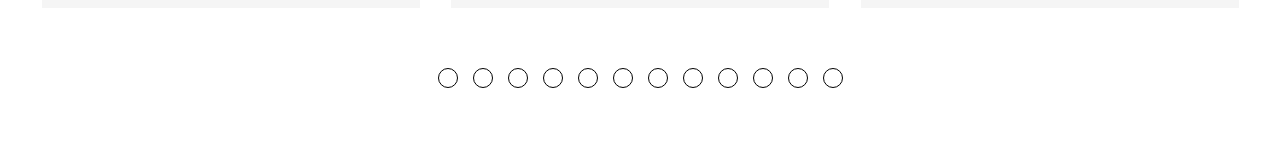
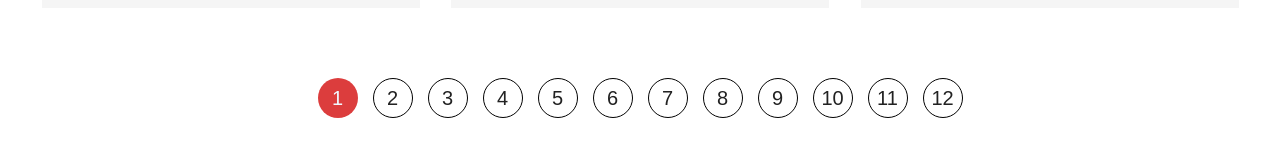
Before and after one commit to RitaYeghiazaryan/RayShop, a React (Create React App) app: page / in a window 1280 px wide. Shown: the part 569-726 px from the top of the page. Built offline with nearby package versions, Linux system fonts and the light colour scheme.

Commit message:
useMemo effects

```diff
--- a/src/App.js
+++ b/src/App.js
@@ -129,7 +129,6 @@ class App extends Component {
           name: "Air Jordan Limited",
           imageUrl: "https://i.ibb.co/w4k6Ws9/nike-funky.png",
           price: 190,
-
           category:"sneakers"
         },
         {
--- a/src/components/Order.js
+++ b/src/components/Order.js
@@ -6,10 +6,12 @@ class Order extends Component {
 render() {
   return (
     <div className="order__item" key={this.props.item.id}>
+
         <img src={this.props.item.imageUrl} alt="itmImg"  className="order__img"/>
         <div className="order__description">
           <div className="order__name">{this.props.item.name}</div>
           <div className="order__price">{this.props.item.price}$</div>
+          <div>count:{}</div>
           <FaTrash className="order__delete" onClick={()=>this.props.onDelete(this.props.item.id)
           }/>
         </div>
--- a/src/components/Pagination.js
+++ b/src/components/Pagination.js
@@ -1,4 +1,4 @@
-import React, { useEffect } from "react";
+import React, {useMemo } from "react";
 
 import { useState } from "react";
 import ShopItems from "./ShopItems";
@@ -10,15 +10,30 @@ function Pagenation(props) {
   const [loading, setLoading] = useState([]);
   const [currentPage, setCurrentPage] = useState(1);
   const [itemsPerPage] = useState(3);
-  useEffect(() => {
+  // useEffect(() => {
+  //   const getShopItems = async () => {
+  //     console.log("qani angam");
+  //     setLoading(true);
+  //     const res = await allGoods;
+  //     setShopItems(res);
+  //     setLoading(false);
+  //   };
+  //   getShopItems();
+  // }, [allGoods]);
+
+
+  useMemo(()=>{
     const getShopItems = async () => {
+      console.log("qani angam");
       setLoading(true);
       const res = await allGoods;
       setShopItems(res);
       setLoading(false);
     };
     getShopItems();
-  }, [allGoods]);
+
+
+  },[setShopItems,allGoods])
 
   const lastItemIndex = currentPage * itemsPerPage;
   const firstItemIndex = lastItemIndex - itemsPerPage;
@@ -42,13 +57,14 @@ function Pagenation(props) {
         {pageNumbers.map((number,id) => (
             <li className="page-item" key={id}>
               <button
-
-                className ="pagination__link"
-                onClick={()=>{paginate(number)
+                className={number===currentPage ? 'pagination__link active' :'pagination__link' }
+                onClick={(e)=>{e.preventDefault()
+                  paginate(number)
                 }
 
               }
                 >
+                  {number}
               </button>
             </li>
 
--- a/src/css/pagenation.css
+++ b/src/css/pagenation.css
@@ -1,37 +1,45 @@
 .pagination {
   display: flex;
-  justify-content: space-around;
   gap: 15px;
   margin: 0 auto;
   list-style: none;
+  flex-wrap: wrap;
+  padding: 10px;
 
 }
 
 .pagination__link {
   text-decoration: none;
   border: 1px solid black;
-  padding: 5px;
   color: inherit;
   transition: transform 500ms ease-out;
   display: block;
-  width: 20px;
-  height: 20px;
-  border-radius: 20px;
+  width: 40px;
+  height: 40px;
+  border-radius: 50px;
   background:transparent;
   cursor: pointer;
+  font-size: 20px;
 }
+
 .pagination__link:hover,
-.pagination__link:focus-within {
+.pagination__link.active {
   background: #dc3d3d;
   color: aliceblue;
+  border:none;
 
+}
+
+.pagenation__active{
+  background: #dc3d3d;
+  color: aliceblue;
 }
 
 .page {
   display: flex;
-  max-width: 200px;
   justify-content: center;
   margin: 0 auto;
   align-items: center;
 
+
 }
--- a/src/index.js
+++ b/src/index.js
@@ -6,7 +6,5 @@ import App from './App';
 
 const root = ReactDOM.createRoot(document.getElementById('root'));
 root.render(
-  <React.StrictMode>
     <App />
-  </React.StrictMode>
 );
```
